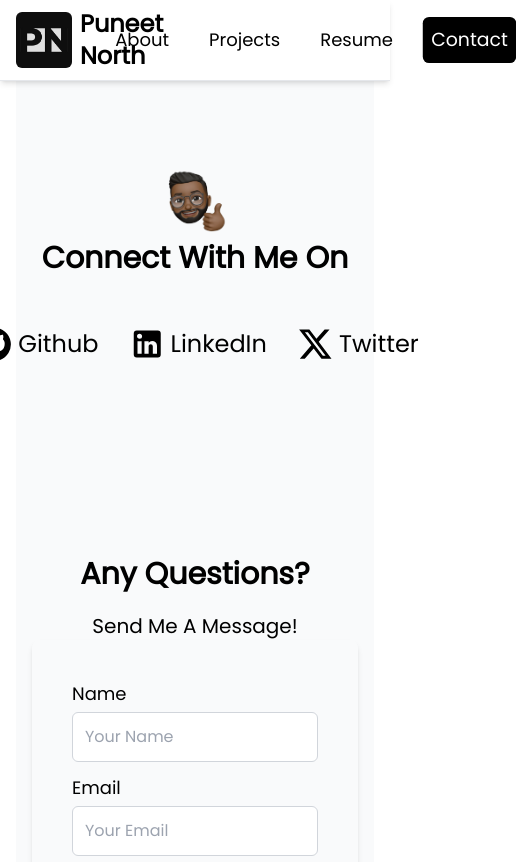
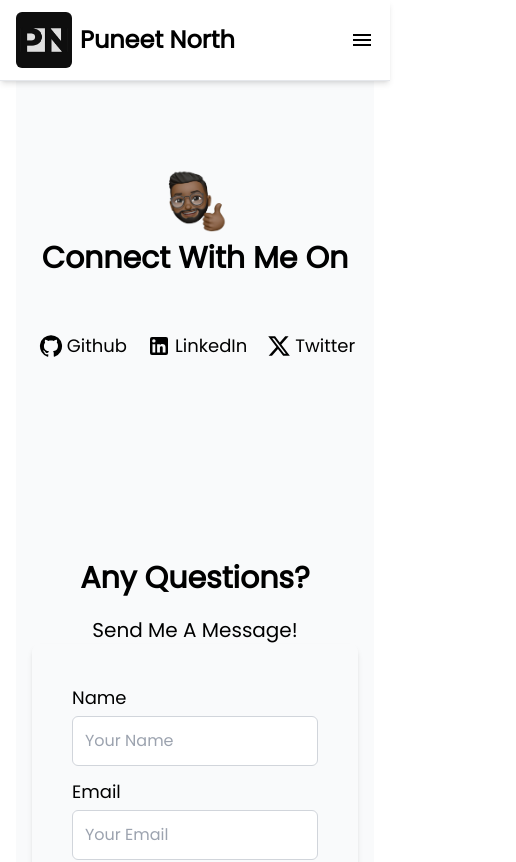
Before and after one commit to p-north/Personal-Portfolio, a React (Vite) app in the folder front_end/: page /contact in a window 390 px wide. Shown: the top 862 px of the page, 516 px wide, since content can reach past the window. Built offline with nearby package versions, Linux system fonts and the light colour scheme.

Commit message:
fixed responsiveness issue as per #4 and #3

```diff
--- a/front_end/src/components/Contact/SocialLinks.jsx
+++ b/front_end/src/components/Contact/SocialLinks.jsx
@@ -13,17 +13,17 @@ const socialLinks = () => {
             {/* Use w-1/4 for better responsiveness */}
             <img src={emoji} alt="emoji.png" className= 'h-auto w-1/4' />
             <h1 className='text-3xl font-bold  md:text-4xl'>Connect With Me On</h1>
-            <div className='flex space-x-4 mx-auto mt-4 py-10 scale-150'>
-                    <NavLink to='https://github.com/p-north' className='flex items-center hover:text-red-500 hover:scale-110 transition-transform'>
+            <div className='flex space-x-4 mx-auto mt-4 py-10 md:scale-150'>
+                    <NavLink to='https://github.com/p-north' className='flex items-center hover:text-red-500 hover:scale-110 transition-transform text-lg md:text-xl'>
                         <GitHubIcon className='w-6 h-6 mx-1'/>
                         <span>Github</span>
                     </NavLink>
-                    <NavLink to= 'https://www.linkedin.com/in/puneet-north/' className= 'flex items-center hover:text-blue-500 hover:scale-110 transition-transform'>
+                    <NavLink to= 'https://www.linkedin.com/in/puneet-north/' className= 'flex items-center hover:text-blue-500 hover:scale-110 transition-transform text-lg md:text-xl'>
                         <LinkedInIcon className='w-6 h-6 mx-1'/>
                         <span>LinkedIn</span>
                     </NavLink>
-                    <NavLink to = 'https://x.com/iXpert_North' className= 'flex items-center hover:text-black hover:scale-110 transition-transform hover:font-semibold'>
-                        <XIcon className='w-6 h-6 mx-1'/>
+                    <NavLink to = 'https://x.com/iXpert_North' className= 'flex items-center hover:text-black hover:scale-110 transition-transform hover:font-semibold text-lg md:text-xl'>
+                        <XIcon className='w-6 h-6 mx-1 '/>
                         <span>Twitter</span>
                     </NavLink>
                 </div>
--- a/front_end/src/components/Footer.jsx
+++ b/front_end/src/components/Footer.jsx
@@ -11,7 +11,7 @@ const Footer = () => {
     <div>
       <footer className='border-t w-full bg-white/75 py-8 text-sm'>
         <div className='container mx-auto px-4'>
-            <div className='flex flex-grow items-center justify-between text-gray-600'>
+            <div className='flex flex-grow items-center justify-between text-gray-600 flex-col md:flex-row'>
               <div className='flex flex-col items-center'>
                 <p>
                     &copy; 2024 Developed By Puneet North
@@ -19,7 +19,7 @@ const Footer = () => {
                 <p>Made With React + Tailwind</p>
               </div>
 
-                <div className='flex space-x-4'>
+                <div className='flex space-x-4 mt-4 md:mt-0'>
                     <NavLink to='https://github.com/p-north' className ='text-gray-600 flex items-center hover:text-red-500'>
                         <GitHubIcon className='w-6 h-6 mx-1'/>
                         <span>Github</span>
--- a/front_end/src/components/Navbar.jsx
+++ b/front_end/src/components/Navbar.jsx
@@ -1,35 +1,79 @@
-import React from 'react'
-import {NavLink } from 'react-router-dom'
-import logo from '../assets/Preview.png'
+import React, { useState } from "react";
+import { NavLink } from "react-router-dom";
+import logo from "../assets/Preview.png";
+import MenuIcon from "@mui/icons-material/Menu";
+import CloseIcon from "@mui/icons-material/Close";
 
 const Navbar = () => {
   // hover class for navbar when user clicks in link
-  const hoverClass = ({isActive}) => isActive ? 'text-white bg-black hover:bg-gray-900 hover:text-white rounded-md p-2 scale-105':'text-black hover:bg-gray-700 hover:text-white rounded-md p-2 hover:scale-105 transition-transform';
+  const hoverClass = ({ isActive }) =>
+    isActive
+      ? "text-white bg-black hover:bg-gray-900 hover:text-white rounded-md p-2 scale-105"
+      : "text-black hover:bg-gray-700 hover:text-white rounded-md p-2 hover:scale-105 transition-transform";
+
+  const [isOpen, setIsopen] = useState(false);
+
+  const toggleNavbar = () => {
+    setIsopen(!isOpen);
+  };
   return (
-    <div>
-        <header className='sticky top-0 z-10 bg-white  border-gray-200 border-b shadow-md'>
-            <div className='container mx-auto px-4 py-4 flex justify-between items-center h-20'>
-                <div className='hover:scale-105 transition-transform'>
-                <NavLink to = '/'className=' flex flex-shrink-0 items-center text-2xl font-bold'>
-
-                <img className = 'h-14 w-auto rounded-md'src={logo} alt="personal_logo" />
-                <span className='ml-2'>
-                    Puneet North
-                </span>
+    <header className="sticky top-0 z-10 bg-white  border-gray-200 border-b shadow-md">
+      <div className="container mx-auto px-4 py-4 flex justify-between items-center h-20">
+        <div className="hover:scale-105 transition-transform">
+          <NavLink
+            to="/"
+            className=" flex flex-shrink-0 items-center text-2xl font-bold"
+            onClick={toggleNavbar}
+          >
+            <img
+              className="h-14 w-auto rounded-md"
+              src={logo}
+              alt="personal_logo"
+            />
+            <span className="ml-2">Puneet North</span>
           </NavLink>
         </div>
-                <div className='md:ml-auto'>
-                    <nav className='flex space-x-6 text-lg font-normal items-center'>
-                        <NavLink to= '/about' className = {hoverClass}>About</NavLink>
-                        <NavLink to= '/projects' className={hoverClass}>Projects</NavLink>
-                        <NavLink to= '/resume' className={hoverClass}>Resume</NavLink>
-                        <NavLink to= '/contact' className={hoverClass}>Contact</NavLink>
+        {/* Desktop */}
+        <nav className="md:flex hidden space-x-6 text-lg font-normal items-center">
+          <NavLink to="/about" className={hoverClass}>
+            About
+          </NavLink>
+          <NavLink to="/projects" className={hoverClass}>
+            Projects
+          </NavLink>
+          <NavLink to="/resume" className={hoverClass}>
+            Resume
+          </NavLink>
+          <NavLink to="/contact" className={hoverClass}>
+            Contact
+          </NavLink>
         </nav>
+        {/* Toggle open/close button */}
+        <div className="flex items-center md:hidden hover:scale-105">
+          <button onClick={toggleNavbar}>
+            {isOpen ? <CloseIcon /> : <MenuIcon />}
+          </button>
         </div>
       </div>
+      {/*Dropdown */}
+      {isOpen && (
+        <nav className="md:hidden flex flex-col p-4 space-y-2 mx-auto">
+          <NavLink to="/about" className={hoverClass} onClick={toggleNavbar}>
+            About
+          </NavLink>
+          <NavLink to="/projects" className={hoverClass} onClick={toggleNavbar}>
+            Projects
+          </NavLink>
+          <NavLink to="/resume" className={hoverClass} onClick={toggleNavbar}>
+            Resume
+          </NavLink>
+          <NavLink to="/contact" className={hoverClass} onClick={toggleNavbar}>
+            Contact
+          </NavLink>
+        </nav>
+      )}
     </header>
-    </div>
-  )
-}
+  );
+};
 
-export default Navbar
+export default Navbar;
```
Lines whose indentation alone changed are shown as unchanged.
